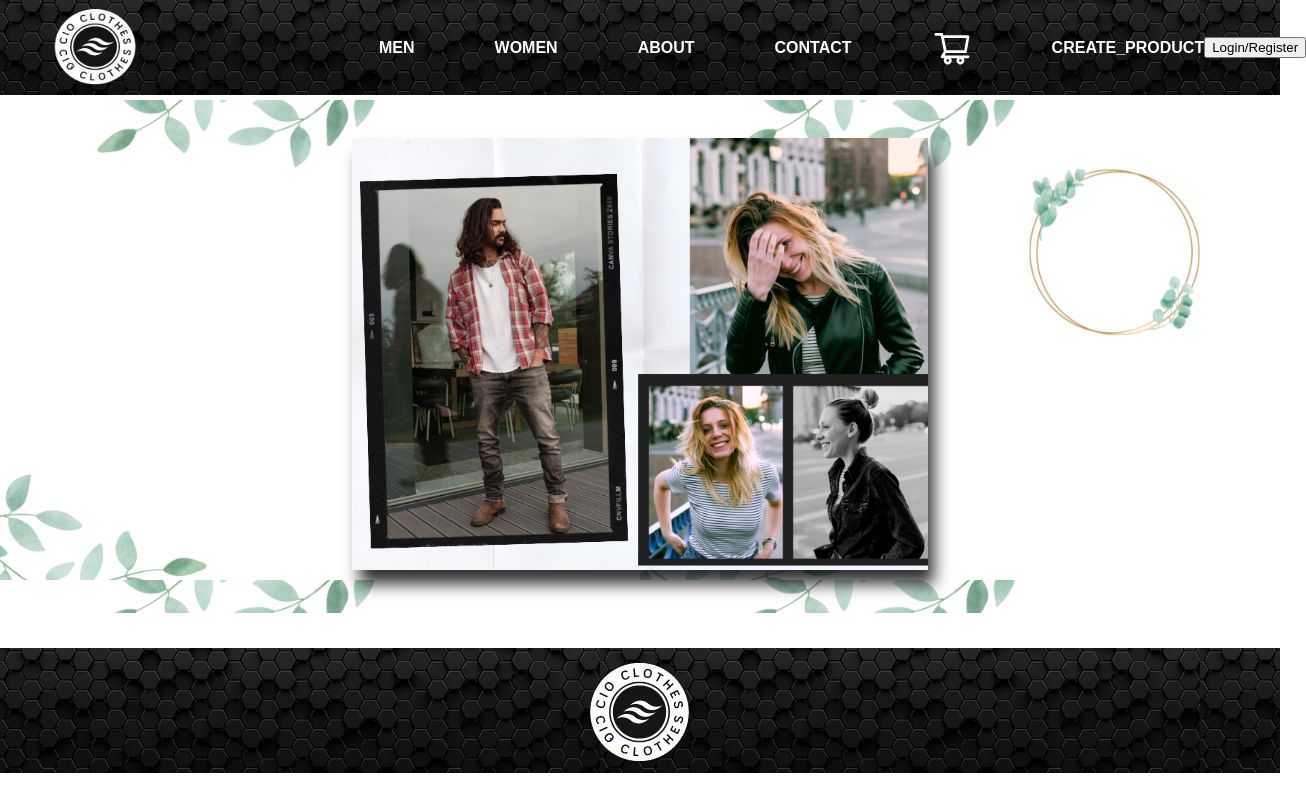
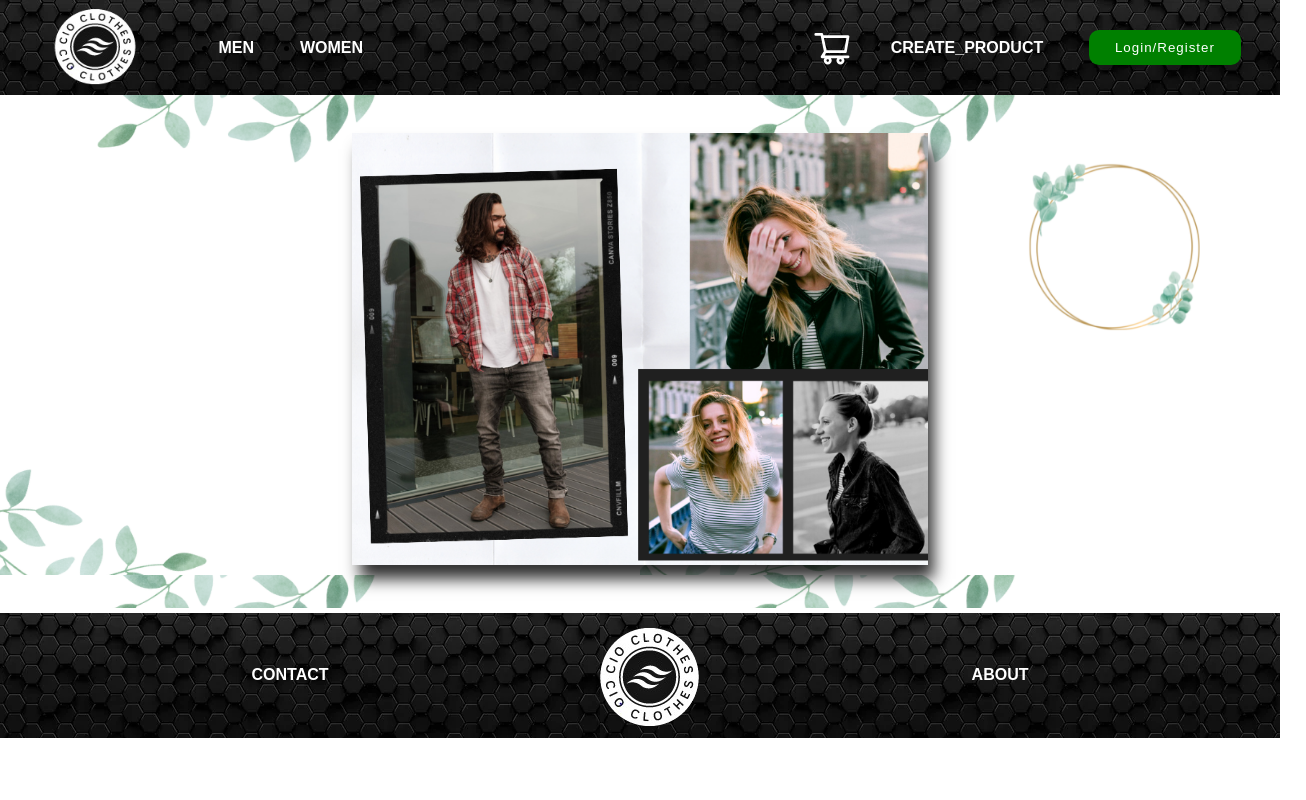
Before and after one commit to MakoskiVictor/Ecommerce-API, a React (Create React App) app in the folder client/: page / in a window 1280 px wide. Shown: the whole page, 1306 px wide, since content can reach past the window. Built offline with nearby package versions, Linux system fonts and the light colour scheme.

Commit message:
Componentes navBar y Footer - Modificando estilos, ordenando y corrigiendo desbordamientos

```diff
--- a/client/src/components/Footer/Footer.jsx
+++ b/client/src/components/Footer/Footer.jsx
@@ -2,14 +2,16 @@ import React from "react";
 import Style from "./Footer.module.css";
 import { Link } from "react-router-dom";
 // import logo_wooly from "../../assets/logo_wooly.png";
-import logo from "../image/logo.png"
+import logo from "../image/logo.png";
 
 export default function Footer() {
-
   return (
     <footer className={Style.footerDistributed}>
       <div className={Style.footerLeft}>
         <div className={Style.footerLinks}>
+          <Link to={"/contact"} className={Style.formatLinks}>
+            CONTACT
+          </Link>
           {/* <Link to={"/"} >
                     <h4 className={Style.linkOne}>Home </h4>
                 </Link>
@@ -21,23 +23,22 @@ export default function Footer() {
                 <Link to={"/contact"} >
                     <h4>Contact</h4>
                 </Link> */}
-
         </div>
       </div>
 
       <div className={Style.containerCenter}>
-
         <div className={Style.footerCenter}>
           <Link to="/">
             <img src={logo} alt="Img Not Found" className={Style.img} />
           </Link>
         </div>
-
       </div>
 
-
       <div className={Style.footerRight}>
-                <p className={Style.footerCompanyAbout}>
+        <Link to={"/about"} className={Style.formatLinks}>
+          ABOUT
+        </Link>
+        {/* <p className={Style.footerCompanyAbout}> */}
         {/* <span>ABOUT OUR TEAM</span>
                     <br />
                     Aut ipsam autem sed velit assumenda ea magnam porro
@@ -45,11 +46,8 @@ export default function Footer() {
                     ea voluptate eaque. Qui provident omnis ut quia
                     voluptas ut rerum autem nam voluptate iste id modi. */}
         {/* contact us */}
-
-                </p>
+        {/* </p> */}
       </div>
-
-
     </footer>
-    )
-};
+  );
+}
--- a/client/src/components/Footer/Footer.module.css
+++ b/client/src/components/Footer/Footer.module.css
@@ -7,45 +7,21 @@
   /* text-align: left; */
   font: bold 16px sans-serif;
   padding: 0px 30px;
-   margin-top: 30px;
   border-top: 5px solid white;
   display: flex;
-   justify-content: center;
+  justify-content: space-evenly;
+  align-items: center;
 }
 
-/* .footerDistributed .footerLeft,
-.footerDistributed .footerCenter,
-.footerDistributed .footerRight {
-   display: inline-block;
-   vertical-align: top;
-} */
+.formatLinks {
+  color: white;
+  cursor: pointer;
+}
 
-/* IZQUIERDA */
-
-/* .footerDistributed .footerLeft {
-   width: 40%;
-} */
-
-/* LINKS */
-
-/* .footerDistributed .footerLinks {
-   color: #ffffff;
-   margin: 20px 0 12px;
-   padding: 0;
-} */
-
-/* .footerDistributed .footerLinks h4 {
-   display: inline-block;
-   line-height: 1.8;
-   font-weight: 400;
-   text-decoration: none;
-   color: #ffffff;
-} */
-
-/* .footerDistributed .footerLinks h4:hover {
-   color: #c79557;
-} */
-
+.formatLinks:hover {
+  color: green;
+}
+/*
 .footerDistributed .footerLinks h4:before {
   content: "|";
   font-weight: 300;
@@ -56,7 +32,7 @@
   padding-right: 5px;
   text-decoration: none;
 }
-
+ */
 /* .footerDistributed .footerLinks .linkOne:before {
    content: none;
 } */
--- a/client/src/components/NavBar/NavBar.jsx
+++ b/client/src/components/NavBar/NavBar.jsx
@@ -1,14 +1,14 @@
 import React from "react";
 import { Link } from "react-router-dom";
 import logo_wooly from "../../assets/logo_wooly.png";
-import Style from "./NavBar.module.css"
-import logo from "../image/logo.png"
+import Style from "./NavBar.module.css";
+import logo from "../image/logo.png";
 import { useState } from "react";
 // import ComponentLogin from "../ComponentLogin/ComponentLogin";
 import Login from "../Login/Login";
-import { AiOutlineShoppingCart} from 'react-icons/ai';
+import { AiOutlineShoppingCart } from "react-icons/ai";
 import { IconContext } from "react-icons";
-import { Badge } from '@mui/material';
+import { Badge } from "@mui/material";
 import CARRY_LOCALHOST from "../Globales";
 import { useDispatch, useSelector } from "react-redux";
 
@@ -18,25 +18,27 @@ export default function NavBar(props) {
   const [openModal, setOpenModal] = useState(false);
 
   function handleOpen() {
-        setOpenModal(true)
+    setOpenModal(true);
   }
 
   function handleClose(value) {
-        setOpenModal(value)
+    setOpenModal(value);
   }
 
   return (
     <header>
-            <div>
       <nav className={Style.NavBarComplete}>
         <div className={Style.left}>
           <Link to={"/"}>
             {/* <img src={logo_wooly} alt="Not Found" width="85px" height="85px" className={Style.logo} /> */}
-                            <img src={logo} alt="Not Found" width="85px" height="85px" className={Style.logo} />
+            <img
+              src={logo}
+              alt="Not Found"
+              width="85px"
+              height="85px"
+              className={Style.logo}
+            />
           </Link>
-                    </div>
-                    <div className={Style.center}>
-                        <div className={Style.container}>
           <ul className={Style.NavUl}>
             <li>
               <Link to={"/products/Men"} className={Style.letra}>
@@ -48,8 +50,21 @@ export default function NavBar(props) {
                 WOMEN
               </Link>
             </li>
+          </ul>
+        </div>
+        <div className={Style.center}>
+          <ul className={Style.NavUl}>
+            {/* <li>
+                <Link to={"/products/Men"} className={Style.letra}>
+                  MEN
+                </Link>
+              </li>
               <li>
-
+                <Link to={"/products/Women"} className={Style.letra}>
+                  WOMEN
+                </Link>
+              </li> */}
+            {/* <li>
                   <Link to={"/about"} className={Style.letra}>
                     ABOUT
                   </Link>
@@ -58,14 +73,11 @@ export default function NavBar(props) {
                   <Link to={"/contact"} className={Style.letra}>
                     CONTACT
                   </Link>
-                                </li>
+                </li> */}
             <li>
-                                    <Link to={"/carry"} className={Style.letra}>
-
+              <Link to={"/carry"} className={Style.btnCarry}>
                 <Badge badgeContent={carryProducts} color="primary">
-                                        <IconContext.Provider
-                                            value={{ color: 'white', size: '40px' }}
-                                        >
+                  <IconContext.Provider value={{ size: "40px" }}>
                     <AiOutlineShoppingCart />
                   </IconContext.Provider>
                 </Badge>
@@ -77,33 +89,29 @@ export default function NavBar(props) {
                     <Link to={"/register"} className={Style.letra}>
                         REGISTER
                     </Link>*/}
-                                <li>
+            <li className={Style.liFormat}>
               <Link to={"/createProduct"} className={Style.letra}>
                 CREATE_PRODUCT
               </Link>
             </li>
-                                <button onClick={handleOpen} className={Style.buttonlogin}>Login/Register</button>
           </ul>
-                        </div>
+          <button onClick={handleOpen} className={Style.buttonlogin}>
+            Login/Register
+          </button>
         </div>
         {/* <div className={Style.right}>
                 <Link to={"/create"}>
                     ADD CLOTHES
                 </Link>
             </div> */}
+      </nav>
 
-                </nav>
-            </div >
-            {openModal &&
-                <div className={Style.ModalAbiertoBackground}></div>
-            }
-            {
-                openModal &&
+      {openModal && <div className={Style.ModalAbiertoBackground}></div>}
+      {openModal && (
         <div className={Style.ModalLogin}>
           <Login close={handleClose} />
         </div>
+      )}
+    </header>
+  );
 }
-        </header >
-
-    )
-};
--- a/client/src/components/NavBar/NavBar.module.css
+++ b/client/src/components/NavBar/NavBar.module.css
@@ -1,53 +1,60 @@
 * {
   text-decoration: none;
 }
-.container {
-   display: flex;
-   justify-content: space-between;
-}
 
 .letra {
-   text-align: initial;
   justify-content: space-between;
   color: white;
   text-decoration: none;
   width: 100px;
-   margin-left: 80px;
 }
 
 .letra:hover {
   color: green;
 }
 
+.btnCarry {
+  color: white;
+}
+
+.btnCarry:hover {
+  color: green;
+}
+
 .NavUl {
   display: flex;
-   justify-content: space-between;
+  justify-content: space-around;
   align-items: center;
-   list-style: none;
-   width: 80%;
+  padding: 0;
+  width: 50%;
 }
 
+.liFormat {
+  margin-left: 15px;
+}
 .NavBarComplete {
-   /* background-color: #b2785b; */
   background: url("../image/FondoNavBar.jpg");
-   /* background-color: #f77f00; */
   box-sizing: border-box;
   display: flex;
   align-items: center;
+  justify-content: space-between;
   width: 100%;
-   text-align: left;
   font: bold 16px sans-serif;
   padding: 3px 5px;
-   margin-top: 0px;
-   border-bottom: 5px solid white;
 }
 
 /* IZQUIERDA */
 
 .left {
-   width: 20%;
+  display: flex;
+  width: 30%;
+  justify-content: space-between;
+  gap: 10px;
 }
 .center {
+  display: flex;
+  align-items: center;
+  justify-content: space-evenly;
   width: 40%;
 }
 
@@ -60,10 +67,25 @@
   filter: drop-shadow(0 0 12px white);
 }
 
+.buttonlogin {
+  width: 30%;
+  padding: 10px 10px;
+  background-color: #008000;
+  outline: none;
+  border: none;
+  border-radius: 10px;
+  color: white;
+
+  cursor: pointer;
+  letter-spacing: 1px;
+}
+.buttonlogin:hover {
+  background-color: #02d302;
+}
 /* CENTRO */
 
 /* DERECHA */
 
-.right {
+/* .right {
   width: 20%;
-}
+} */
```
Lines whose indentation alone changed are shown as unchanged.
